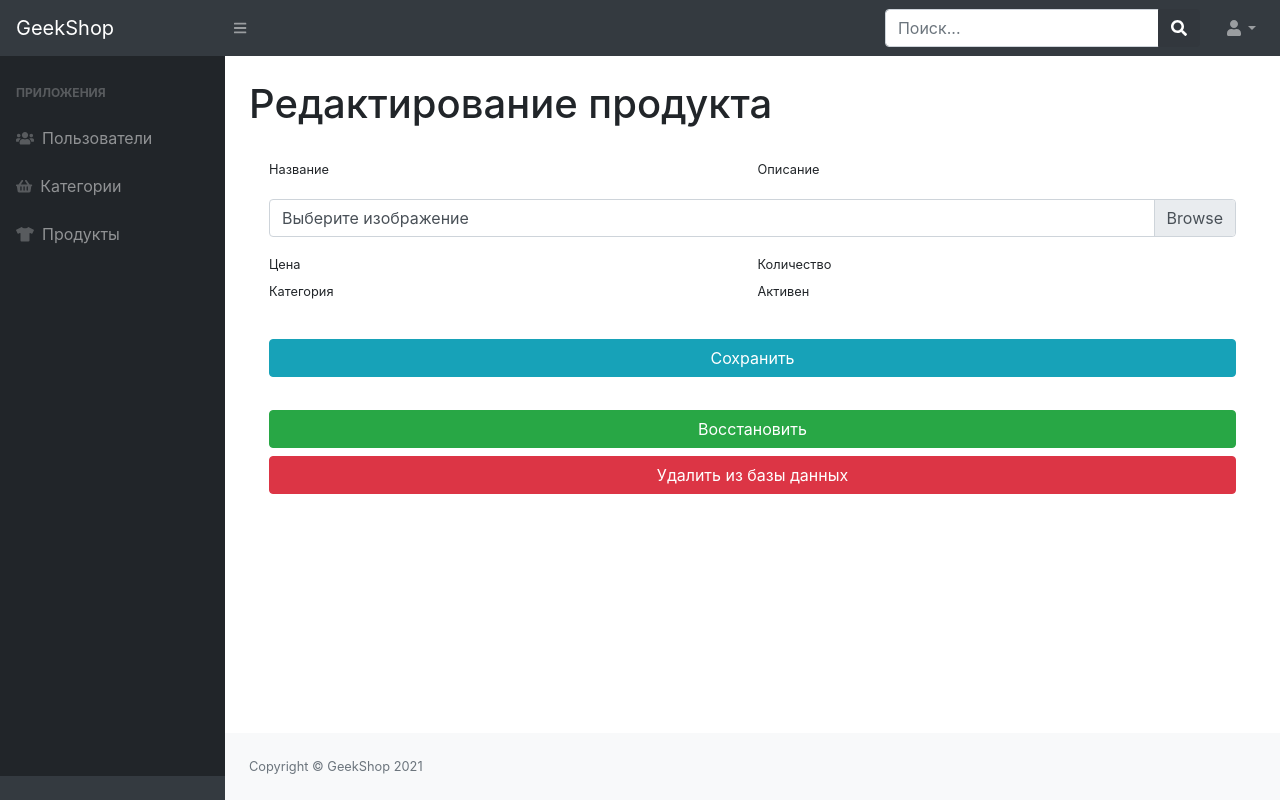
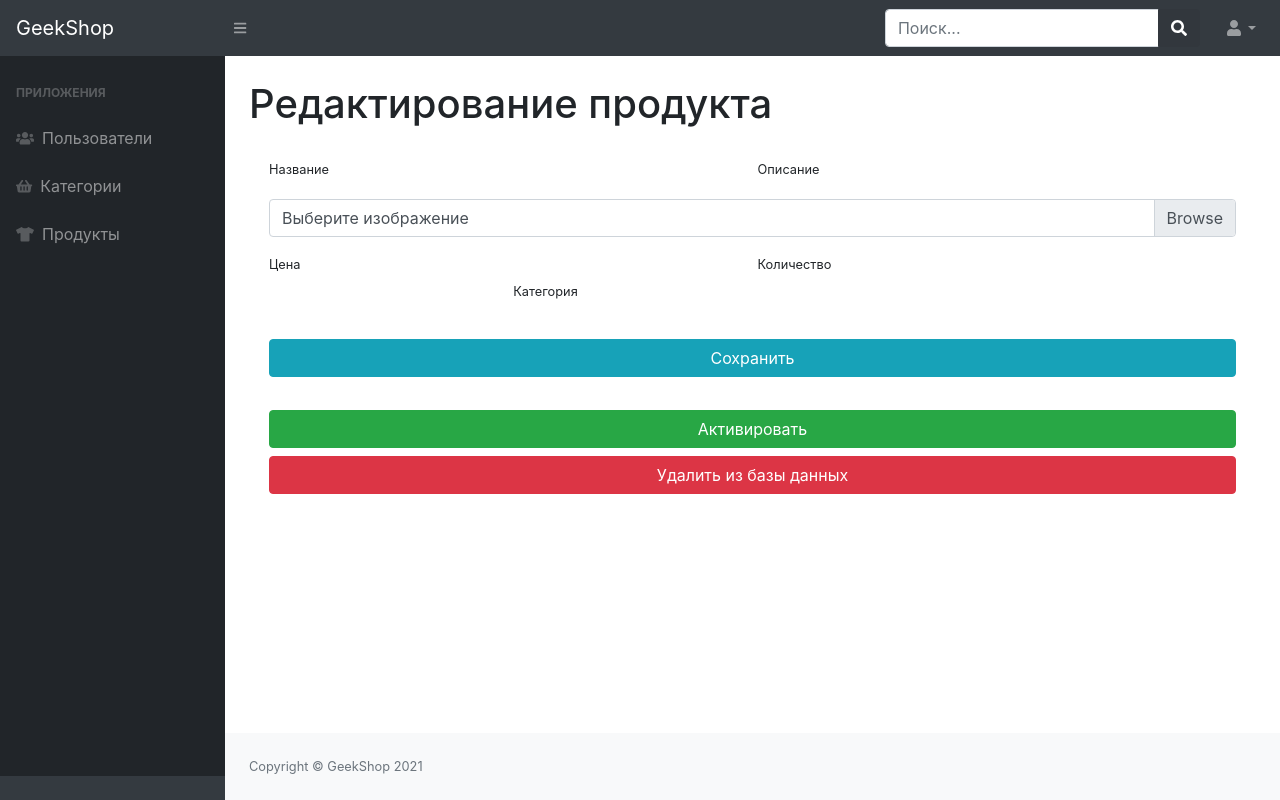
Before and after one commit to ElecTrOoD/django-geekshop, a Django app: template admins/templates/admins/admin-products-update-delete.html in a window 1280 px wide. Run offline with Django 3.2, Linux system fonts and the light colour scheme; the template is opened without the code that fills it, so the values that code supplies are empty; some libraries are stand-ins or nearby versions.

Commit message:
updated CREATE and UPDATE for admins products

```diff
--- a/admins/forms.py
+++ b/admins/forms.py
@@ -30,8 +30,6 @@
         'class': 'form-control py-4', 'placeholder': 'Введите количество продуктов'}))
     category = forms.ModelChoiceField(queryset=ProductCategory.objects.all(), widget=forms.Select(attrs={
         'class': 'form-control', 'title': 'Выберите категорию'}))
-    is_active = forms.ChoiceField(choices=((True, 'True'), (False, 'False')), widget=forms.Select(attrs={
-        'class': 'form-control', 'title': 'Продукт активен'}))
     image = forms.ImageField(widget=forms.FileInput(attrs={'class': 'custom-file-input'}), required=False)
 
     class Meta:
--- a/admins/templates/admins/admin-products-create.html
+++ b/admins/templates/admins/admin-products-create.html
@@ -41,14 +41,10 @@
                         {{ form.quantity }}
                     </div>
                 </div>
-                <div class="form-row">
+                <div class="form-row justify-content-center">
                     <div class="col-lg-6">
                         <label class="small mb-1" for="{{ form.category.id_for_label }}">Категория</label>
                         {{ form.category }}
-                    </div>
-                    <div class="col-lg-6">
-                        <label class="small mb-1" for="{{ form.is_active.id_for_label }}">Активен</label>
-                        {{ form.is_active }}
                     </div>
                 </div>
                 <div class="form-row">
--- a/admins/templates/admins/admin-products-update-delete.html
+++ b/admins/templates/admins/admin-products-update-delete.html
@@ -42,14 +42,10 @@
                             {{ form.quantity }}
                         </div>
                     </div>
-                    <div class="form-row">
+                    <div class="form-row justify-content-center">
                         <div class="col-lg-6">
                             <label class="small mb-1" for="{{ form.category.id_for_label }}">Категория</label>
                             {{ form.category }}
-                        </div>
-                        <div class="col-lg-6">
-                            <label class="small mb-1" for="{{ form.is_active.id_for_label }}">Активен</label>
-                            {{ form.is_active }}
                         </div>
                     </div>
                     <div class="form-row">
@@ -68,7 +64,7 @@
                         {% else %}
                             <a href="{% url 'admins:admin_products_restore' product.id %}"
                                class="btn btn-success btn-block">
-                                Восстановить
+                                Активировать
                             </a>
                         {% endif %}
                         <a href="{% url 'admins:admin_products_complete_delete' product.id %}"
```
